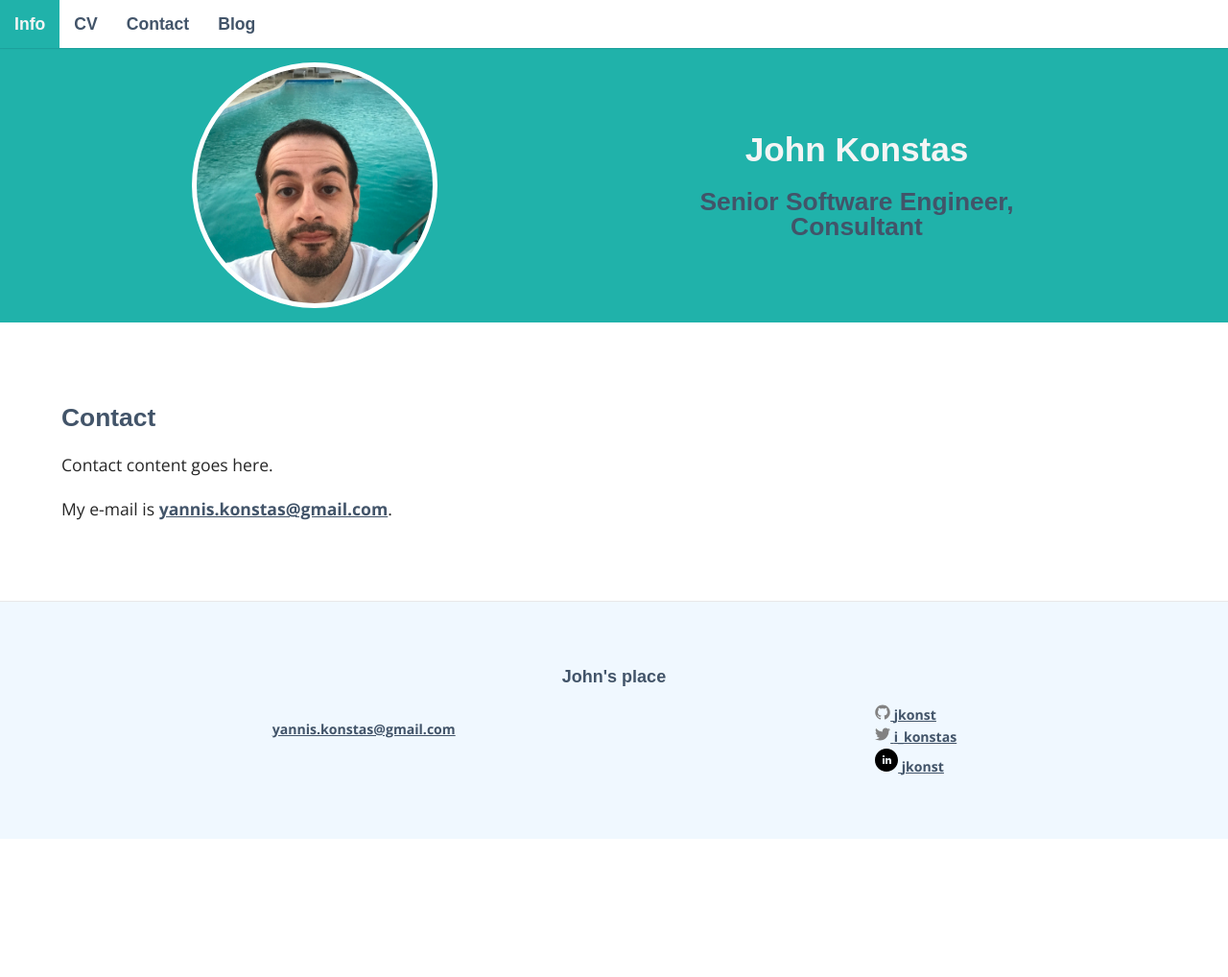
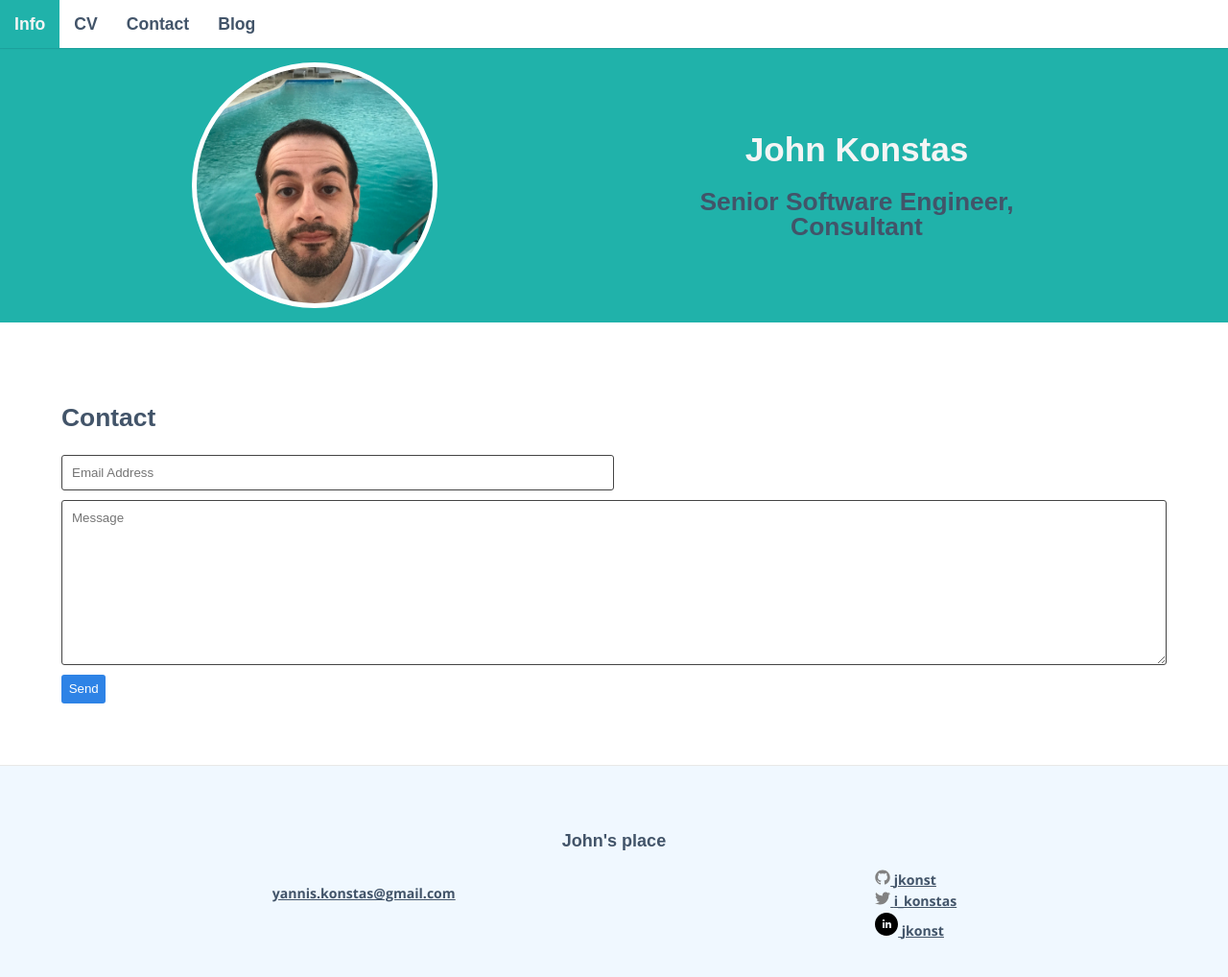
Before and after one commit to jkonst/jkonst.github.io, a Jekyll site: the page built from _pages/03_contact.md, in a window 1280 px wide and 1045 px high. Shown: the top 1018 px of the window at 96% size. Built offline with Jekyll 4.4.1, drawn with Linux system fonts in a browser that asks for light colours; some web fonts are replaced.

Commit message:
creating a contact form

```diff
--- a/_pages/03_contact.md
+++ b/_pages/03_contact.md
@@ -4,6 +4,11 @@ title: Contact
 permalink: /contact/
 ---
 
-Contact content goes here.
-
-My e-mail is [yannis.konstas@gmail.com](mailto:yannis.konstas@gmail.com).
+<form class="contact-jk" action="https://formspree.io/{{site.email}}" method="POST">
+    <input type="text" name="email" placeholder="Email Address">
+    <textarea type="text" name="content" rows="10" placeholder="Message"></textarea>
+    <input type="hidden" name="_next" value="<REDIRECTION LINK> ">
+    <input type="hidden" name="_subject" value="New Contact Form Submission">
+    <input type="text" name="_gotcha" style="display:none">
+    <input type="submit" value="Send">
+</form>
--- a/_sass/_layout.scss
+++ b/_sass/_layout.scss
@@ -150,6 +150,9 @@ footer {
 			font-size: .8em;
     			display: flex;
     			flex-direction: row;
+				a:hover {
+					color:black;
+				}
                 }
                 .footer-item {
 			display: flex;
@@ -169,3 +172,46 @@ footer {
         }
 
 }
+
+form.contact-jk textarea[type="text"] {
+    width: 100%;
+    vertical-align: middle;
+    margin-top: 0.25em;
+    margin-bottom: 0.5em;
+    padding: 0.75em;
+    font-family: $heading-font;
+    font-weight: lighter;
+    border-style: solid;
+    border-color: #444;
+    outline-color: #2e83e6;
+    border-width: 1px;
+    border-radius: 3px;
+    transition: box-shadow .2s ease;
+}
+
+form.contact-jk input[type="text"] {
+    width: 50%;
+    vertical-align: middle;
+    margin-top: 0.25em;
+    margin-bottom: 0.5em;
+    padding: 0.75em;
+    font-family: $heading-font;
+    font-weight: lighter;
+    border-style: solid;
+    border-color: #444;
+    outline-color: #2e83e6;
+    border-width: 1px;
+    border-radius: 3px;
+    transition: box-shadow .2s ease;
+}
+
+form.contact-jk input[type="submit"] {
+    outline: none;
+    color: white;
+    background-color: #2e83e6;
+    border-radius: 3px;
+    padding: 0.5em;
+    margin: 0.25em 0 0 0;
+    border: 1px solid transparent;
+    height: auto;
+}
```
Also changed, not shown: 3 other files.
